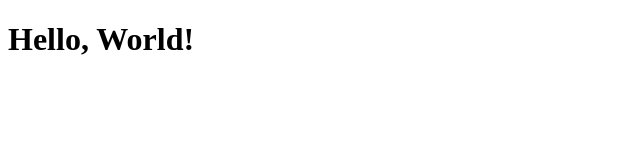
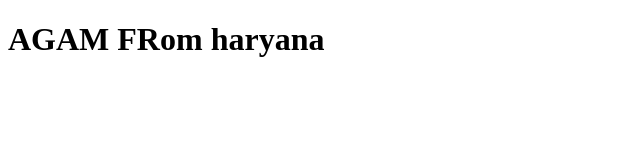
Before and after one commit to AgamAggarwal/ShopKart, a plain HTML site: page index.html in a window 1280 px wide. Shown: the whole page, without its empty margins (0-640 px from the left). Drawn offline with Linux system fonts and the light colour scheme.

Commit message:
file edited:

```diff
--- a/index.html
+++ b/index.html
@@ -6,6 +6,6 @@
     <title>Document</title>
 </head>
 <body>
-    <h1>Hello, World!</h1>
+    <h1>AGAM FRom haryana</h1>
 </body>
 </html>
```
